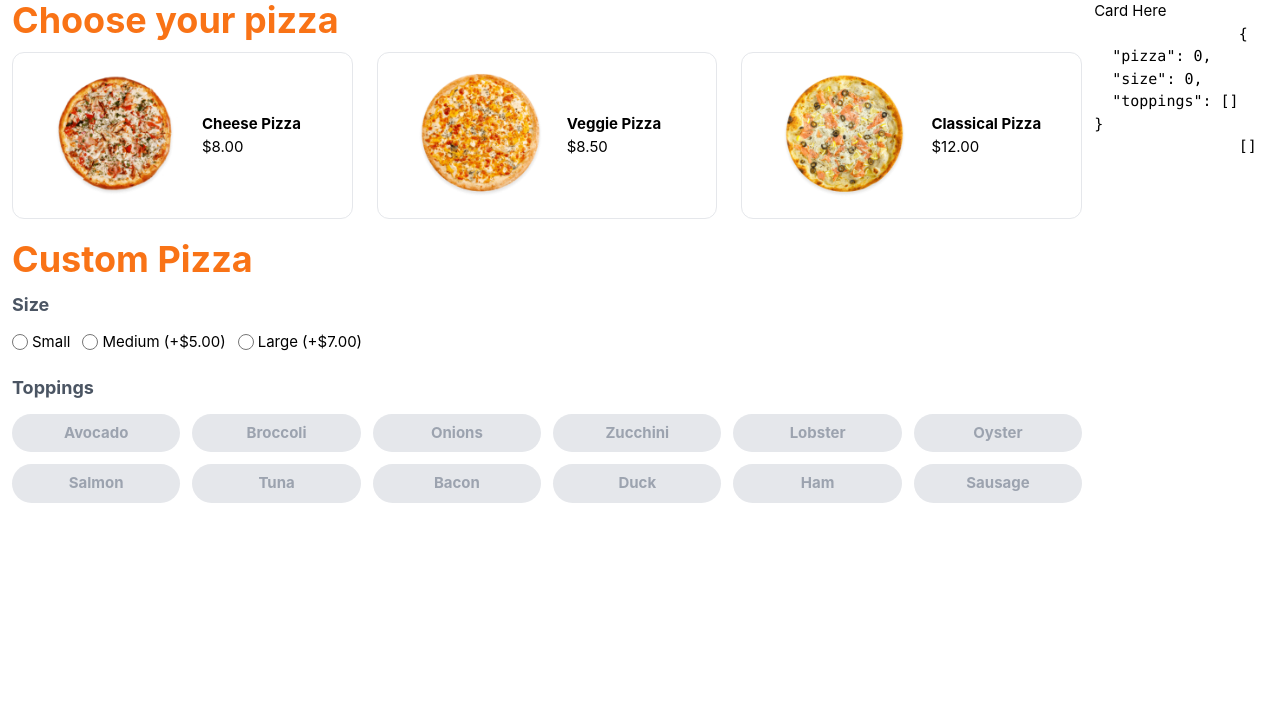
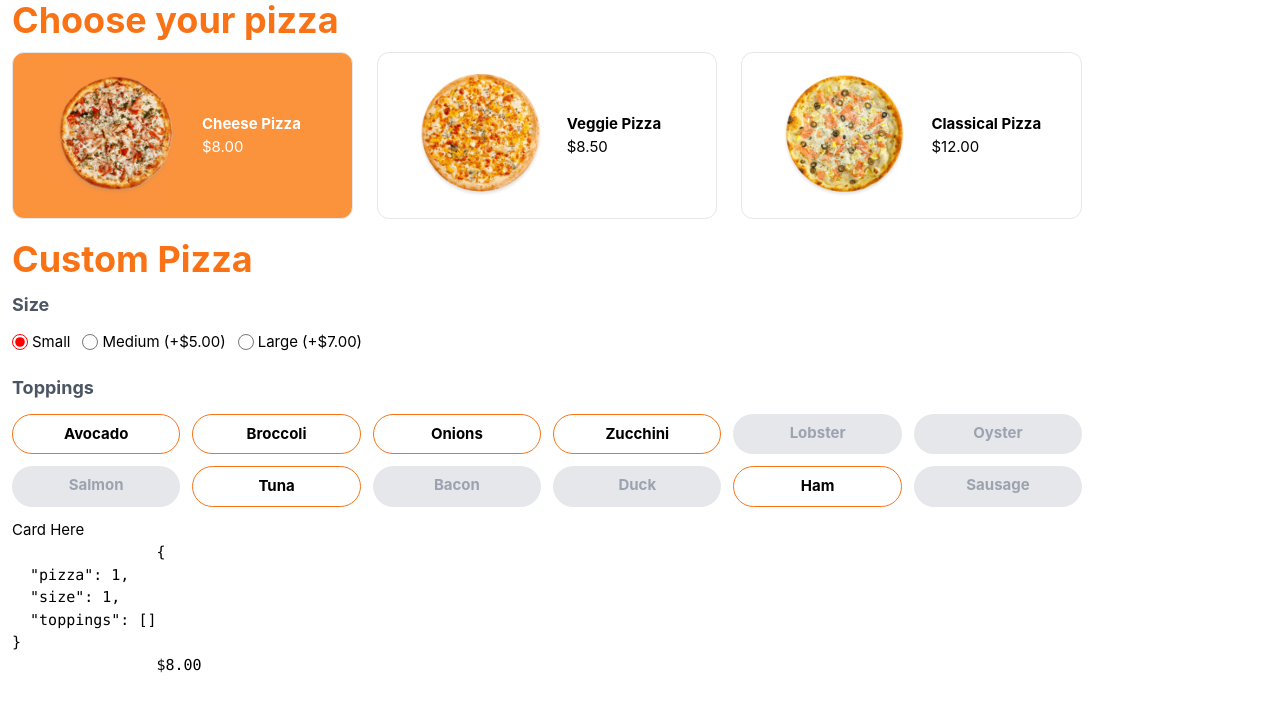
Before and after one commit to Khrisvana/pizza-app, a Vue app: page / in a window 1280 px wide. Shown: the top 708 px of the page. Built offline with nearby package versions, Linux system fonts and the light colour scheme.

Commit message:
adding calculation

```diff
--- a/src/App.vue
+++ b/src/App.vue
@@ -12,7 +12,10 @@ type Pizza = {
 	id: number
 	name: string
 	price: number
-	discount: Object
+	discount: {
+		is_active: boolean,
+		final_price: number
+	}
 	toppings: Array<number>
 }
 
@@ -35,8 +38,8 @@ type FormInputs = {
 }
 
 const inputs: Ref<FormInputs> = ref({
-	pizza: 0,
-	size: 0,
+	pizza: 1,
+	size: 1,
 	toppings: []
 })
 
@@ -44,14 +47,36 @@ const pizza: Pizza[] = PizzaList.data
 const sizes: Size[] = SizeList.data
 const toppings: Topping[] = ToppingList.data
 
+const toppingSummary = computed(() => {
+	return toppings.filter((item) => {
+		return inputs.value.toppings.includes(item.id)
+	})
+})
+
+const totalPrice = computed(() => {
+	let filteredPizza: Pizza = pizza.filter((item) => item.id == inputs.value.pizza)[0] ?? []
+	let filteredSize: Size = sizes.filter((item) => item.id == inputs.value.size)[0] ?? []
+	let toppingTotal: number = toppingSummary.value.reduce((accumulator, value) => {
+		return accumulator + value.price
+	}, 0)
+
+	let total = filteredPizza.discount.is_active ? filteredPizza.discount.final_price : filteredPizza.price
+
+	total += filteredSize.extra_price + toppingTotal
+
+	return {
+		raw: total,
+		formatted: new Intl.NumberFormat('en-US', {
+			style: 'currency',
+			currency: 'USD'
+		}).format(total)
+	}
+})
+
 const availableTopping = computed(() => {
-	let filteredPizza: Pizza[] = pizza.filter((item) => item.id == inputs.value.pizza)
+	let filteredPizza: Pizza = pizza.filter((item) => item.id == inputs.value.pizza)[0] ?? []
 
-	if (filteredPizza.length <= 0) {
-		return []
-	}
-
-	return filteredPizza[0].toppings
+	return filteredPizza.toppings
 })
 
 const formatSizeName = (name: string, price: number) => {
@@ -67,6 +92,7 @@ const formatSizeName = (name: string, price: number) => {
 
 watch(() => inputs.value.pizza, (value) => {
   inputs.value.toppings = []
+  inputs.value.size = 1
 }, { deep : true})
 
 
@@ -100,7 +126,7 @@ onMounted(() => {
 						class="form-radio"
 						v-model="inputs.size"
 					/>
-					<label :for="`radioman-${size.id}`">{{
+					<label class="cursor-pointer" :for="`radioman-${size.id}`">{{
 						formatSizeName(size.name, size.extra_price)
 					}}</label>
 				</div>
@@ -121,7 +147,7 @@ onMounted(() => {
 			Card Here
 			<pre>
 				{{ inputs }}
-				{{ availableTopping }}
+				{{ totalPrice.formatted }}
 			</pre
 			>
 		</div>
--- a/src/assets/main.css
+++ b/src/assets/main.css
@@ -14,7 +14,7 @@
 }
 
 .button-outline-primary {
-  @apply bg-transparent hover:bg-orange-200 focus:bg-orange-200 hover:text-orange-500 focus:text-orange-500 border border-orange-500;
+  @apply bg-transparent hover:bg-orange-200 hover:text-orange-500 border border-orange-500;
 }
 
 .button-outline-primary--active {
--- a/src/components/Pizza.vue
+++ b/src/components/Pizza.vue
@@ -26,7 +26,7 @@ const getImage = ((name: string) => {
 <template>
 	<label
 		:for="`pizza-${pizza.id}`"
-		class="pizza-container"
+		class="pizza-container cursor-pointer"
 		:class="{ 'pizza-container-active': model == pizza.id }"
 	>
 		<img :src="getImage(pizza.name)" :alt="pizza.name" class="pizza-image"/>
```
